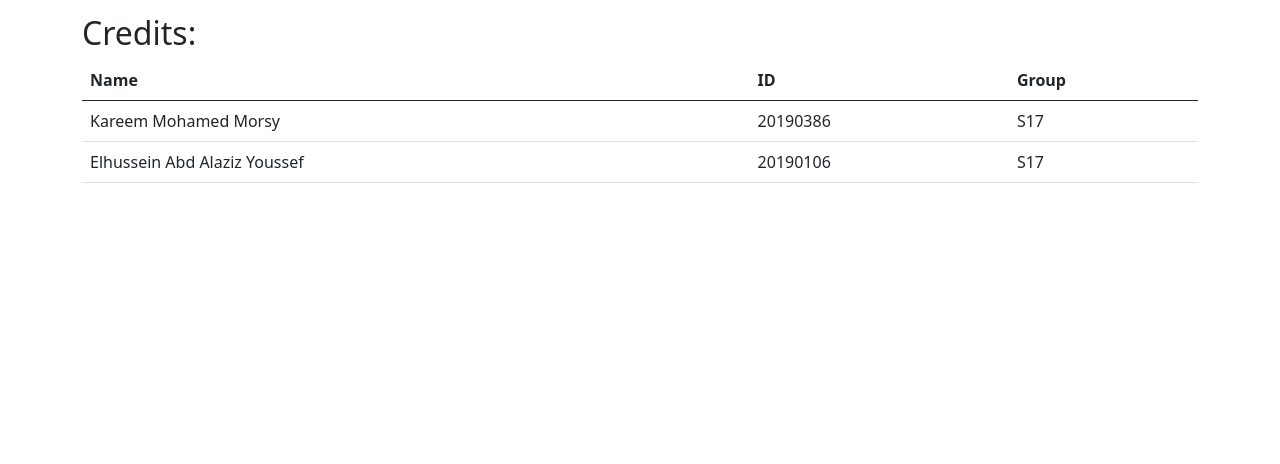
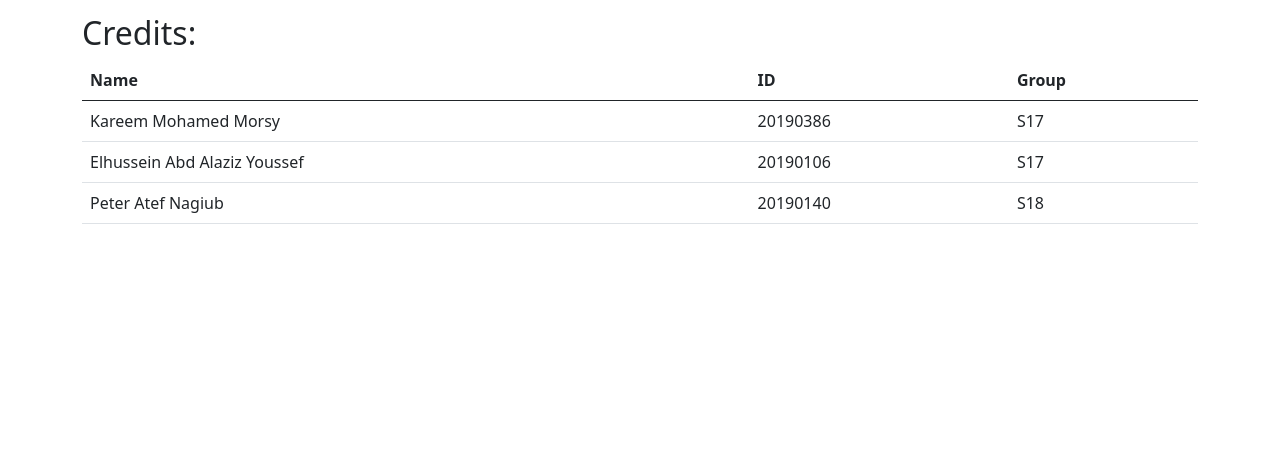
Before and after one commit to elhusseinn/Web-Technology-Final-Project, a Django app: page /about-us in a window 1280 px wide. Shown: the part 177-641 px from the top of the page. Run offline with Django 3.2, Linux system fonts and the light colour scheme; some libraries are stand-ins or nearby versions.

Commit message:
Added Peter

```diff
--- a/templates/Home/about-us.html
+++ b/templates/Home/about-us.html
@@ -27,6 +27,11 @@
                 <td>20190106</th>
                 <td>S17</th>
             </tr>
+            <tr>
+                <td>Peter Atef Nagiub</th>
+                <td>20190140</th>
+                <td>S18</th>
+            </tr>
         </tbody>
     </table>
 </div>
```
